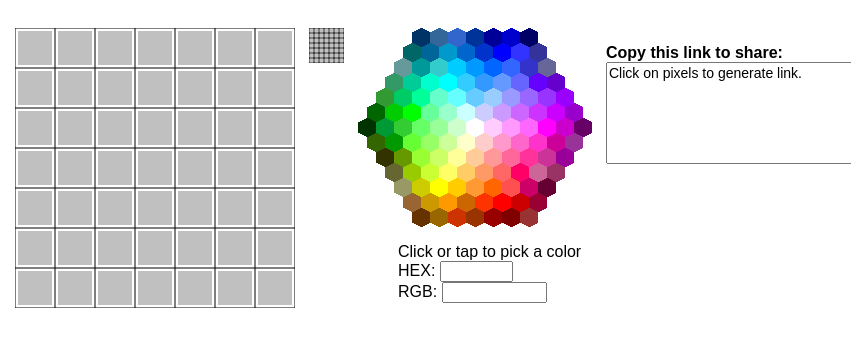
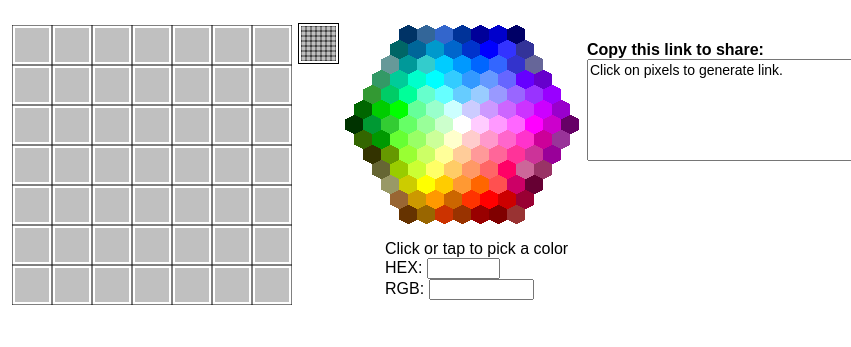
Before and after one commit to pianovv510/cloudprofessor.github.io, a plain HTML site: page PixelEditor/index.html in a window 1280 px wide. Shown: the part 69-416 px from the top of the page, without its empty margins (0-851 px from the left). Drawn offline with Linux system fonts and the light colour scheme.

Commit message:
Add files via upload

```diff
--- a/PixelEditor/css/main.css
+++ b/PixelEditor/css/main.css
@@ -17,35 +17,35 @@ table, th, td {
 .pe_block {
     float: left;
     margin: 2px;
-    padding: 5px;
+    padding: 2px;
     max-width: 350px;
-    height: 350px;
+    height: 350px auto;
     border: 1px;// solid black;
 }
 
 .pe_preview_block {
     float: left;
     margin: 2px;
-    padding: 5px;
+    padding: 2px;
     max-width: 350px;
-    height: 100px;
-    border: 1px;// solid black;
+    height: 100px auto;
+    border: 1px solid black;
 }
 
 .cp_block {
     float: left;
     margin: 2px;
-    padding: 5px;
+    padding: 2px;
     max-width: 300px;
-    height: 350px;
+    height: 350px auto;
     border: 1px;// solid black;
 }
 
 .sharelink_block {
     float: left;
     margin: 2px;
-    padding: 5px;
+    padding: 2px;
     max-width: 600px;
-    height: 250px;
+    height: 250px auto;
     border: 1px;// solid black;
 }
```
